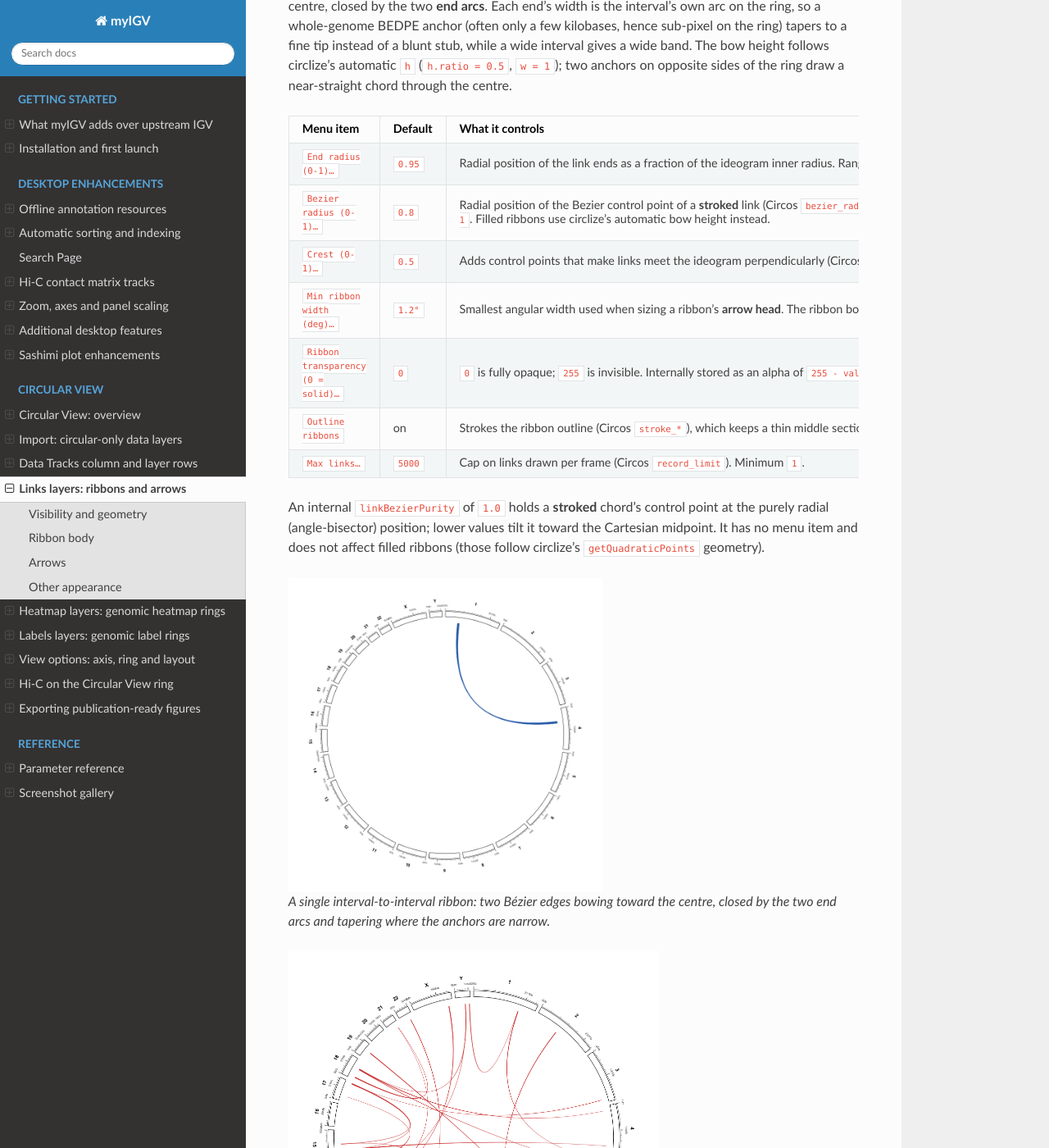
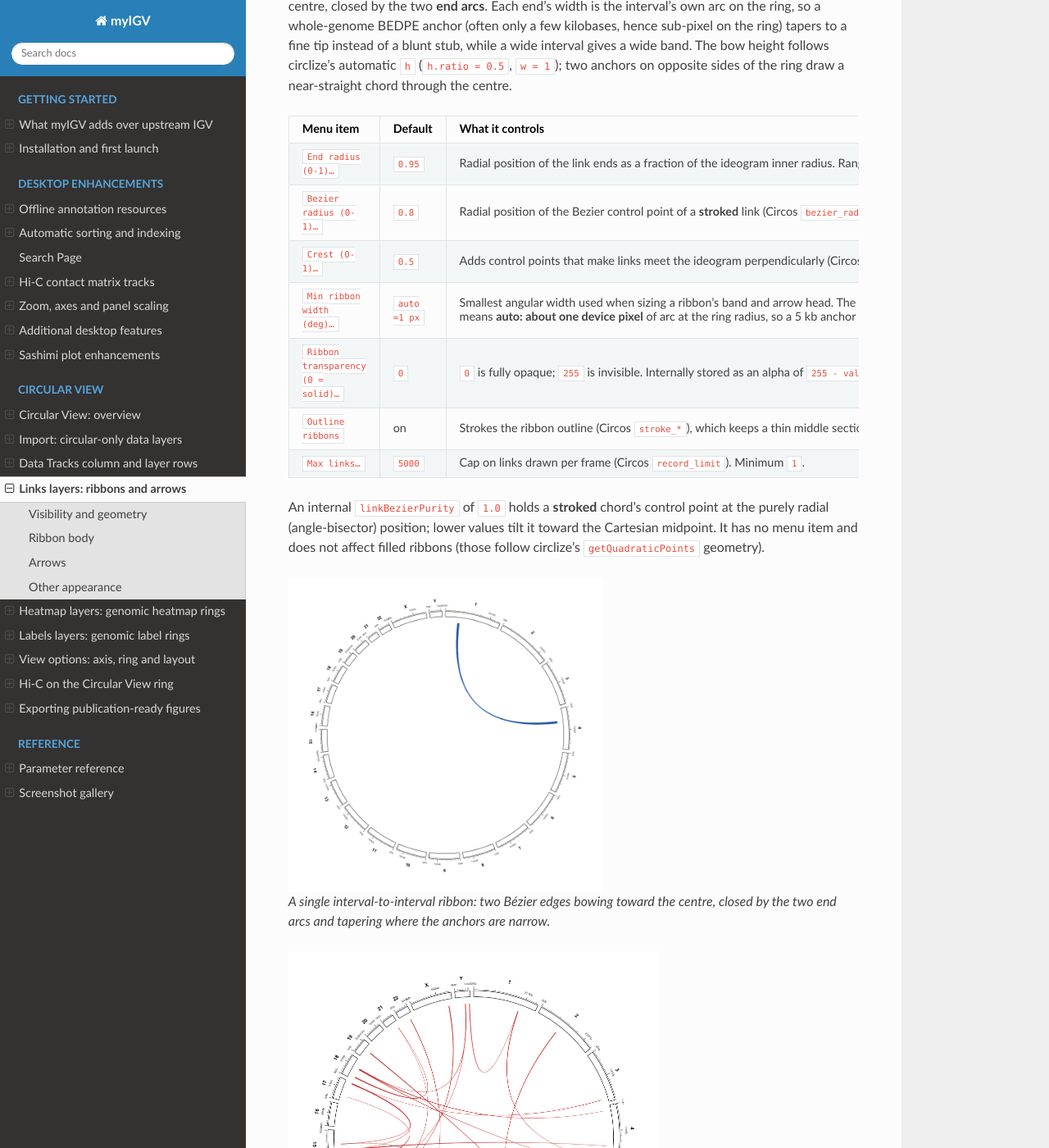
Before and after one commit to junjunlab/myigv, a Sphinx documentation site: the page built from docs/circular_links.rst, in a window 1280 px wide and 1400 px high, scrolled down 2109 px. Shown: the whole window at 82% size. Built offline with Sphinx 7.4.7 and the Read the Docs theme 3.1.0, drawn with Linux system fonts in a browser that asks for light colours; some of the changed text lies outside the part shown.

Commit message:
docs: update the heatmap legend and link-width parameters to match the new behaviour
- circular_heatmap: 'one legend per heatmap layer' — each heatmap gets its own
  title, min/max and ramp, stacked in the chosen corner (was: a single shared
  legend), with a two-heatmap figure.
- circular_links / parameter_reference: 'Min ribbon width (deg)' default is no
  longer 1.2 deg but 'auto ~1 px' (0 = auto), so a 5-40 kb anchor stays a
  hairline instead of being inflated into a wide band; added the thin-links
  figure that shows 600 links rendered as chords.
- whats_new: note that the heatmap legend is per layer.

```diff
--- a/docs/circular_links.rst
+++ b/docs/circular_links.rst
@@ -103,10 +103,13 @@ near-straight chord through the centre.
      - Adds control points that make links meet the ideogram perpendicularly
        (Circos ``crest``).  ``0`` disables.  Range ``0 – 1``.
    * - ``Min ribbon width (deg)…``
-     - ``1.2°``
-     - Smallest angular width used when sizing a ribbon's **arrow head**.  The
-       ribbon body now tapers to the true interval width, so this only keeps a
-       tiny anchor's arrow from vanishing.  Minimum ``0``.
+     - ``auto ≈1 px``
+     - Smallest angular width used when sizing a ribbon's band and arrow head.
+       The default ``0`` means **auto: about one device pixel** of arc at the ring
+       radius, so a 5 kb anchor on a whole-genome ring stays a hairline instead of
+       being inflated into a wide band (a fixed floor of a few degrees made 600
+       small-anchor links merge into one solid block).  Enter a value in degrees to
+       override it; minimum ``0``.
    * - ``Ribbon transparency (0 = solid)…``
      - ``0``
      - ``0`` is fully opaque; ``255`` is invisible.  Internally stored as an
@@ -137,7 +140,17 @@ ribbons (those follow circlize's ``getQuadraticPoints`` geometry).
    :width: 65%
 
    Mixed links where some ends are single points and others are intervals.
-   ``Min ribbon width (deg)…`` keeps the point ends visible.
+   ``Min ribbon width (deg)…`` at its default (``auto ≈1 px``) keeps the point
+   ends visible without widening the interval ends.
+
+.. figure:: images/links_thin.png
+   :alt: 600 whole-genome links drawn as thin chords instead of wide bands
+   :width: 70%
+
+   The same 600 links at ``auto ≈1 px``: each anchor spans 5–40 kb (a few
+   thousandths of a degree), so the links read as distinguishable chords.  With
+   the old fixed 1.2° floor every one of them became a wide band and the ring
+   filled with a solid block of colour.
 
 Arrows
 ------
--- a/docs/whats_new.rst
+++ b/docs/whats_new.rst
@@ -176,7 +176,8 @@ v1.0.2 tag.
    * - Genomic heatmap ring
      - Equal-width cells (``posTransform.default``), 4-segment comb connectors
        (``circos.genomicPosTransformLines``), inside/outside placement, a
-       diverging low/mid/high colour ramp and an out-of-ring colour legend.
+       diverging low/mid/high colour ramp and an out-of-ring colour legend —
+       **one legend per heatmap layer**, each with its own range and ramp.
      - :doc:`circular_heatmap`
    * - Genomic labels ring
      - Radial gene labels with comb connectors, circlize ``smartAlign`` for
```
Also changed, not shown: docs/circular_heatmap.rst (+14 -1 lines), docs/parameter_reference.rst (+8 -6 lines), docs/images/links_thin.png (added), docs/images/two_heat_legends.png (added).
